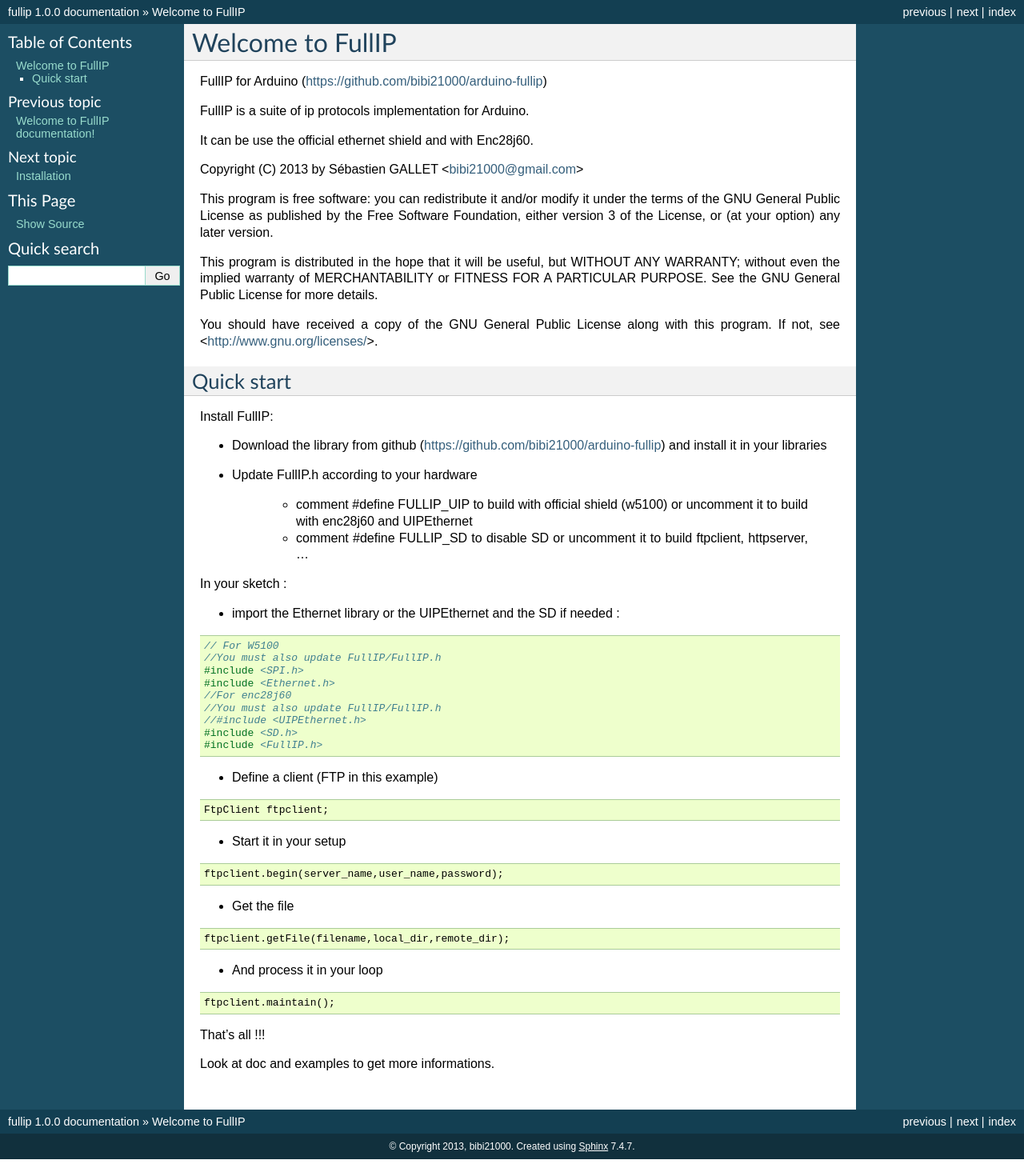
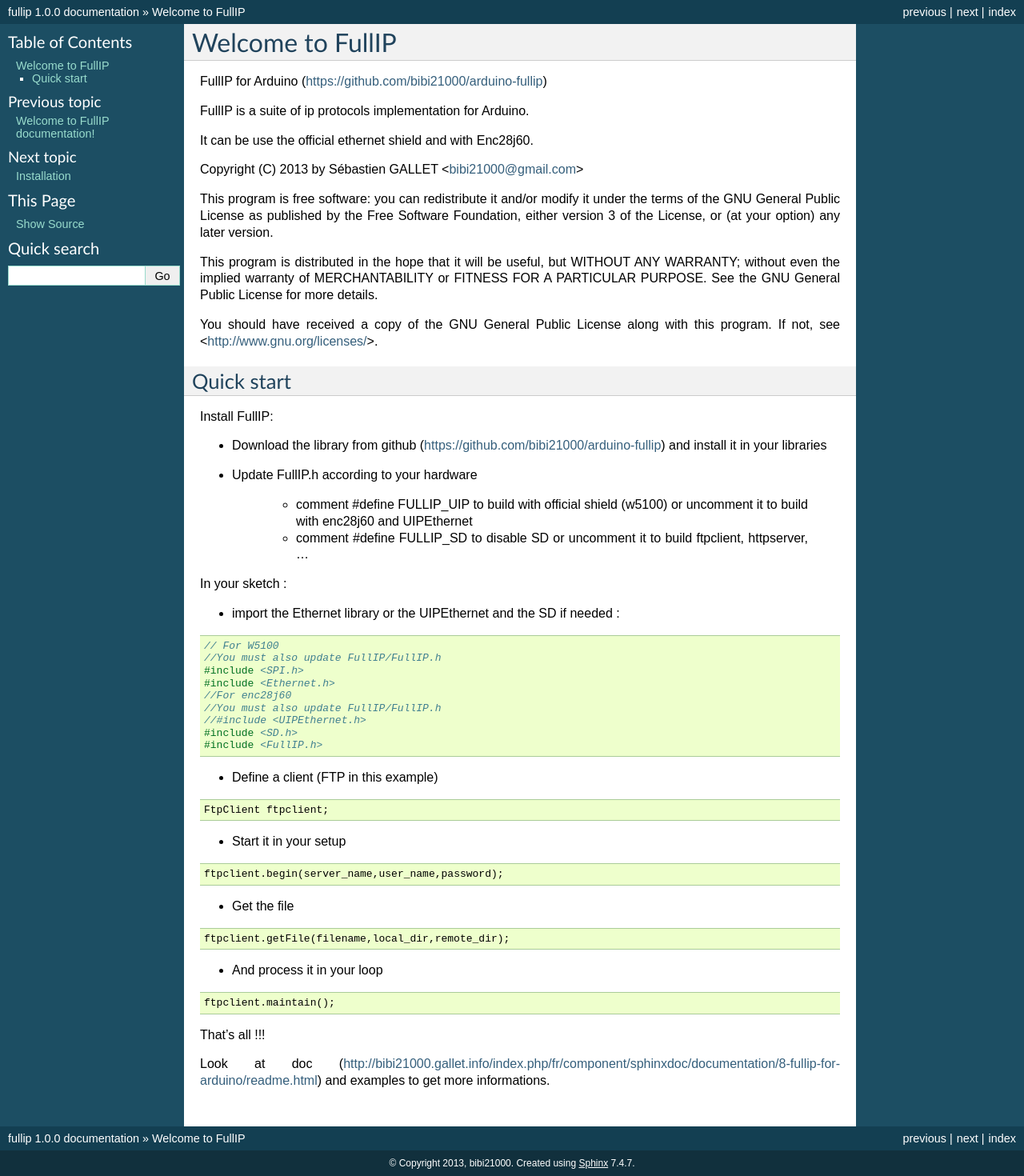
Before and after one commit to bibi21000/arduino-fullip, a Sphinx documentation site: the page built from sphinx/readme.rst, in a window 1280 px wide. Shown: the whole page at 80% size. Built offline with Sphinx 7.4.7, drawn with Linux system fonts in a browser that asks for light colours; formulas are drawn with MathJax 3; before the commit the page ends 1449 px from its top, so only the background shows below that; some of the changed lines change nothing that is shown.

Commit message:
Update doc

```diff
--- a/sphinx/readme.rst
+++ b/sphinx/readme.rst
@@ -75,4 +75,4 @@
 
 That's all !!!
 
-Look at doc and examples to get more informations.
+Look at doc (http://bibi21000.gallet.info/index.php/fr/component/sphinxdoc/documentation/8-fullip-for-arduino/readme.html) and examples to get more informations.
```
